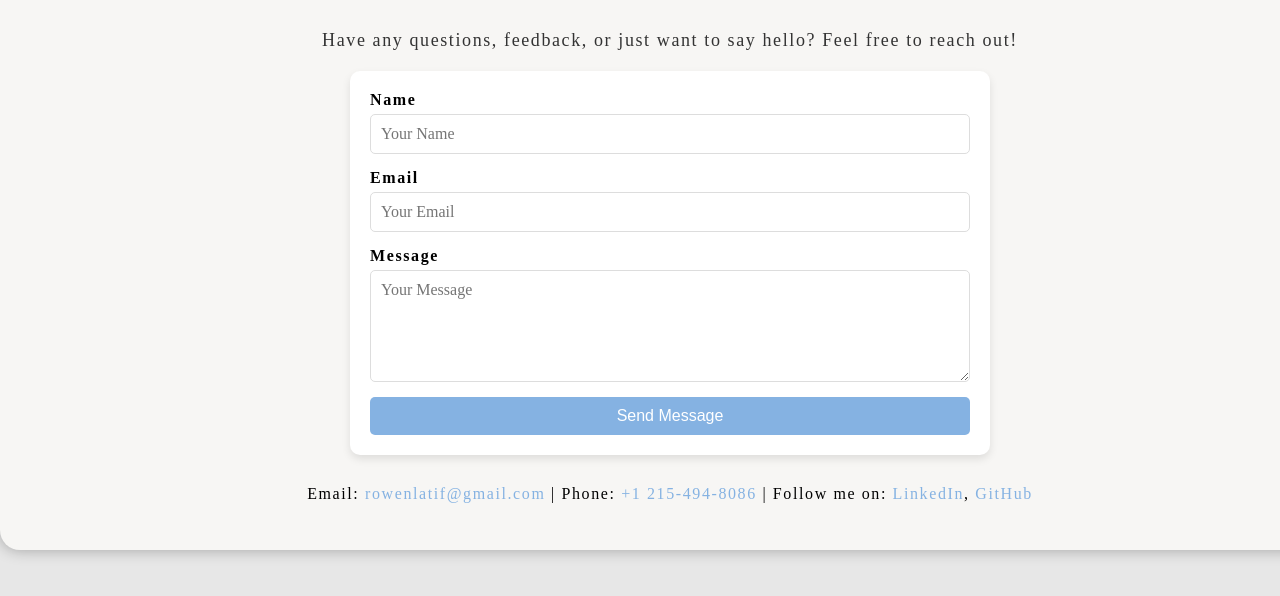
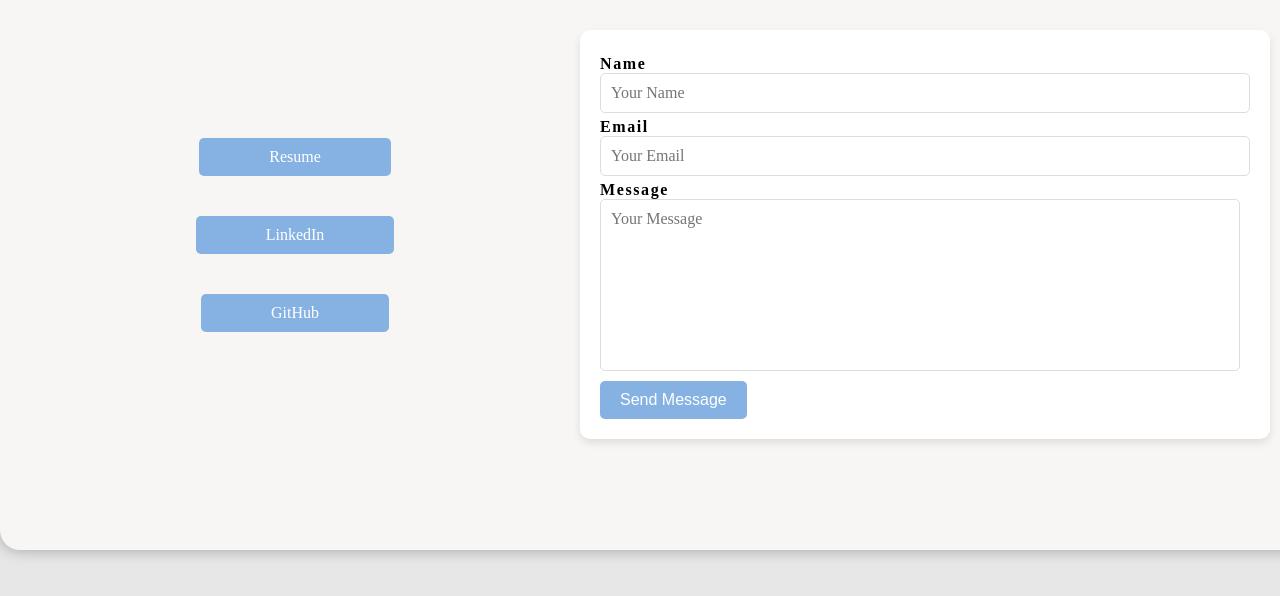
Before and after one commit to rowenlatif/portfolio, a plain HTML site: page contact.html in a window 1280 px wide. Shown: the part 238-834 px from the top of the page. Drawn offline with Linux system fonts and the light colour scheme.

Commit message:
fixed bugs

```diff
--- a/contact.html
+++ b/contact.html
@@ -23,9 +23,20 @@
                 </ul>
             </nav>
         </header>
+
+
+
         <main>
             <h1>Contact<i>!</i></h1>
-            <p class="contact-description">Have any questions, feedback, or just want to say hello? Feel free to reach out!</p>
+            <div class="contact-container">
+                <!-- Buttons on the left -->
+                <div class="contact-linkButtonsContainer">
+                    <a href="" target="_blank"><button class="contact-linkButtons">Resume</button></a>
+                    <a href="https://www.linkedin.com/in/rowen-latif/" target="_blank"><button class="contact-linkButtons">LinkedIn</button></a>
+                    <a href="https://github.com/rowenlatif" target="_blank"><button class="contact-linkButtons">GitHub</button></a>
+                </div>
+
+                <!-- Contact form on the right -->
                 <form class="contact-form" action="#" method="POST">
                     <div class="form-group">
                         <label for="name">Name</label>
@@ -41,15 +52,6 @@
                     </div>
                     <button type="submit" class="submit-btn">Send Message</button>
                 </form>
-            <div class="contact-info">
-                <p>
-                    <span>Email: <a href="mailto:rowenlatif@gmail.com">rowenlatif@gmail.com</a></span> |
-                    <span>Phone: <a href="tel:+12154948086">+1 215-494-8086</a></span> |
-                    <span>Follow me on:
-                        <a href="#" class="social-link">LinkedIn</a>,
-                        <a href="#" class="social-link">GitHub</a>
-                    </span>
-                </p>
             </div>
         </main>
     </div>
--- a/styles.css
+++ b/styles.css
@@ -263,19 +263,15 @@ main h1 {
 }
 
 
+
 /* CONTACT */
-.contact-form {
-    margin-top: 20px;
+.contact-container {
     display: flex;
-    flex-direction: column;
-    gap: 15px;
-    max-width: 600px;
-    margin-left: auto;
-    margin-right: auto;
-    background-color: #fff;
-    padding: 20px;
-    border-radius: 10px;
-    box-shadow: 0 4px 8px rgba(0, 0, 0, 0.1);
+    justify-content: space-between;
+    align-items: center;
+    gap: 5px;
+    max-width: 1200px;
+    margin: 0 auto;
 }
 
 .contact-form .form-group {
@@ -283,16 +279,17 @@ main h1 {
     flex-direction: column;
 }
 
-.contact-description {
-    text-align: center;
-    font-size: 18px;
-    margin: 20px auto;
-    color: #333;
+.contact-form {
+    background-color: #fff;
+    padding: 20px;
+    border-radius: 10px;
+    box-shadow: 0 4px 8px rgba(0, 0, 0, 0.1);
+    width: 650px;
 }
 
 .contact-form label {
     font-size: 16px;
-    margin-bottom: 5px;
+    margin-top: 5px;
     font-weight: bold;
 }
 
@@ -303,6 +300,17 @@ main h1 {
     font-size: 16px;
     border: 1px solid #ddd;
     border-radius: 5px;
+}
+
+.contact-form textarea {
+    font-family: 'Times New Roman', serif;
+    padding: 10px;
+    font-size: 16px;
+    border: 1px solid #ddd;
+    border-radius: 5px;
+    resize: none;
+    width: 95%;
+    height: 150px;
 }
 
 .contact-form input:focus,
@@ -321,6 +329,7 @@ main h1 {
     border-radius: 5px;
     cursor: pointer;
     transition: background-color 0.3s ease;
+    margin-top: 10px;
 }
 
 .submit-btn:hover {
@@ -347,8 +356,33 @@ main h1 {
     color: #0056b3;
 }
 
+.contact-linkButtonsContainer {
+    display: flex;
+    flex-direction: column;
+    justify-content: center;
+    align-items: center;
+    gap: 40px;
+    width: 450px;
+    height: 100%;
 
+}
 
+.contact-linkButtons {
+    padding: 10px 70px;
+    font-size: 16px;
+    color: #fff;
+    background-color: #85b2e2;
+    border: none;
+    border-radius: 5px;
+    cursor: pointer;
+    transition: background-color 0.3s ease;
+    text-align: center;
+    font-family: 'Times New Roman', Times, serif;
+}
+
+.contact-linkButtons:hover {
+    background-color: #0056b3;
+}
 
 /* PROJECT DETAILS PAGE */
 .main-container {
@@ -377,6 +411,8 @@ main h1 {
 }
 
 .slideshow-container img {
+    padding: 0;
+    margin: 0;
     border-radius: 15px;
 }
 
```
Also changed, not shown: contact-form-backend/package.json (added, +17 -0 lines), index.js (added, +46 -0 lines), project2.html (+5 -8 lines), project4.html (+1 -3 lines), projects.html (+1 -1 lines), script.js (+0 -31 lines), 5 other files. Lines whose indentation alone changed are shown as unchanged.
